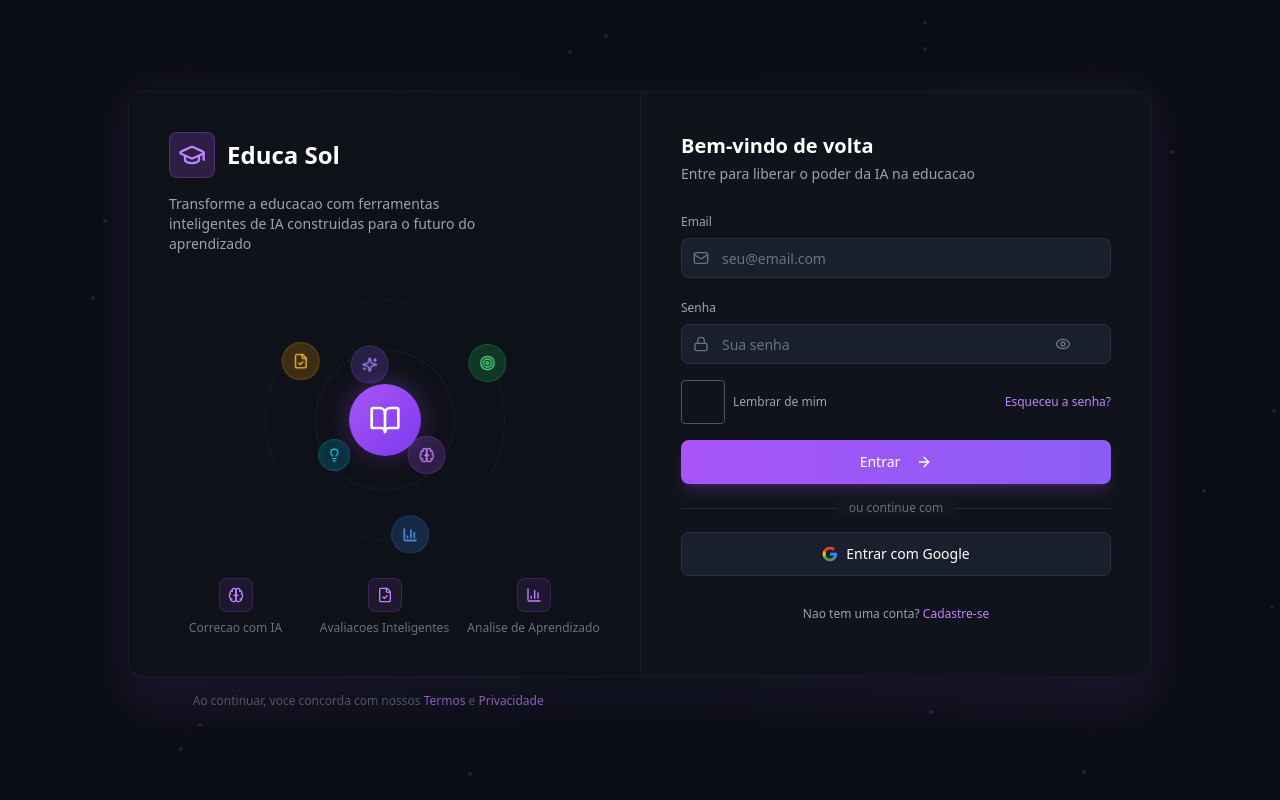
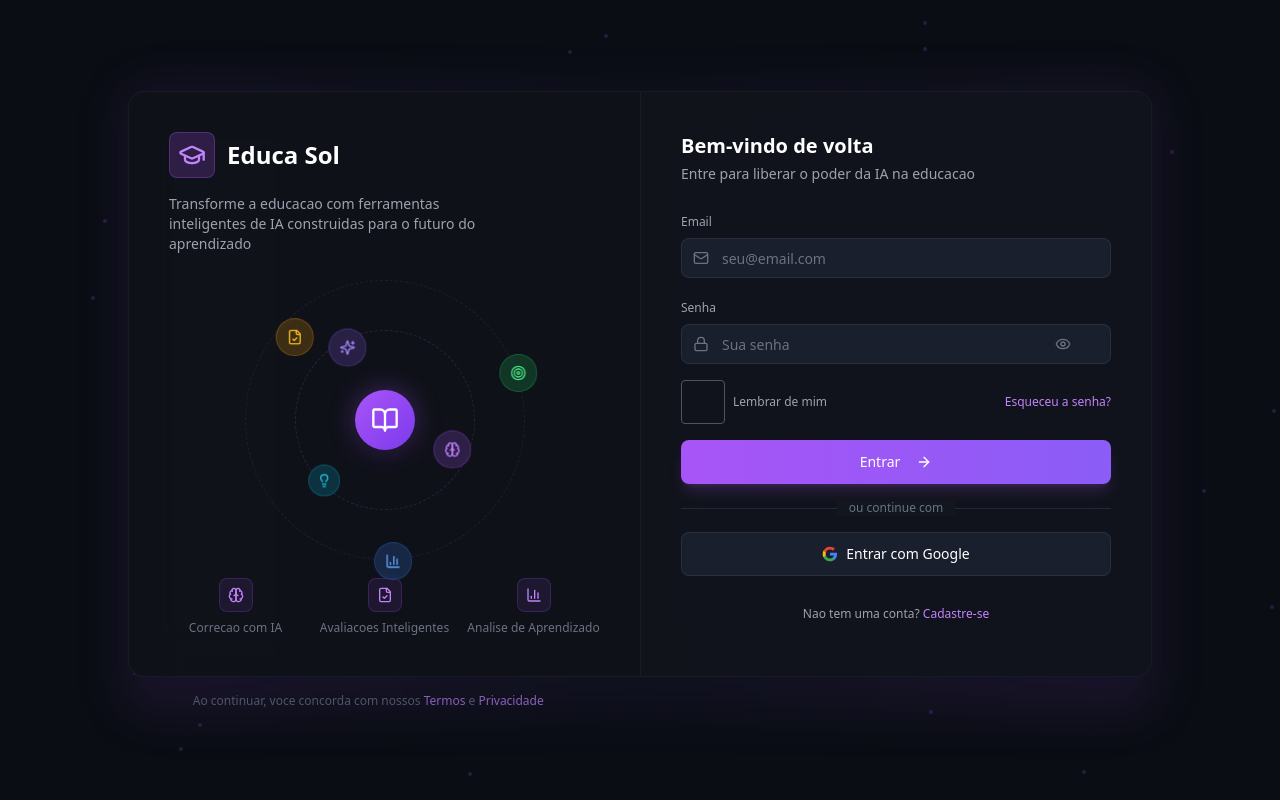
Before and after one commit to hudsonargollo/educassol, a React (Vite) app: page /auth in a window 1280 px wide. Built offline with nearby package versions, Linux system fonts and the light colour scheme.

Commit message:
Increase orbit spacing from center icon

```diff
--- a/src/pages/Auth.tsx
+++ b/src/pages/Auth.tsx
@@ -77,10 +77,10 @@ const Auth = () => {
           0%, 100% { box-shadow: 0 0 20px rgba(168, 85, 247, 0.3); }
           50% { box-shadow: 0 0 40px rgba(168, 85, 247, 0.5); }
         }
-        .orbit-inner { animation: orbit-cw 18s linear infinite; }
-        .orbit-outer { animation: orbit-ccw 30s linear infinite; }
-        .counter-inner { animation: counter-rotate-cw 18s linear infinite; }
-        .counter-outer { animation: counter-rotate-ccw 30s linear infinite; }
+        .orbit-inner { animation: orbit-cw 20s linear infinite; }
+        .orbit-outer { animation: orbit-ccw 35s linear infinite; }
+        .counter-inner { animation: counter-rotate-cw 20s linear infinite; }
+        .counter-outer { animation: counter-rotate-ccw 35s linear infinite; }
         .center-glow { animation: pulse-glow 3s ease-in-out infinite; }
       `}</style>
 
@@ -106,27 +106,27 @@ const Auth = () => {
               </div>
               <h1 className="text-2xl font-bold text-white">Educa Sol</h1>
             </div>
-            <p className="text-gray-400 text-sm mb-6 max-w-xs">
+            <p className="text-gray-400 text-sm mb-4 max-w-xs">
               Transforme a educacao com ferramentas inteligentes de IA construidas para o futuro do aprendizado
             </p>
 
             {/* Orbiting icons */}
-            <div className="relative flex-1 min-h-[280px] flex items-center justify-center">
+            <div className="relative flex-1 min-h-[300px] flex items-center justify-center">
               {/* Center icon with glow */}
               <div className="relative z-20 center-glow rounded-full">
-                <div className="relative p-5 rounded-full bg-gradient-to-br from-examai-purple-500 to-violet-600 shadow-lg">
-                  <BookOpen className="h-8 w-8 text-white" />
+                <div className="relative p-4 rounded-full bg-gradient-to-br from-examai-purple-500 to-violet-600 shadow-lg">
+                  <BookOpen className="h-7 w-7 text-white" />
                 </div>
               </div>
 
-              {/* Inner orbit ring - 140px */}
-              <div className="absolute w-[140px] h-[140px] rounded-full border border-dashed border-examai-purple-500/20" />
+              {/* Inner orbit ring - 180px */}
+              <div className="absolute w-[180px] h-[180px] rounded-full border border-dashed border-examai-purple-500/20" />
 
-              {/* Outer orbit ring - 240px */}
-              <div className="absolute w-[240px] h-[240px] rounded-full border border-dashed border-violet-500/15" />
+              {/* Outer orbit ring - 280px */}
+              <div className="absolute w-[280px] h-[280px] rounded-full border border-dashed border-violet-500/15" />
 
-              {/* Inner orbit container - 140px, rotates clockwise */}
-              <div className="absolute w-[140px] h-[140px] orbit-inner">
+              {/* Inner orbit container - 180px, rotates clockwise */}
+              <div className="absolute w-[180px] h-[180px] orbit-inner">
                 {/* Icon at top (0deg) */}
                 <div className="absolute top-0 left-1/2 -translate-x-1/2 -translate-y-1/2 counter-inner">
                   <div className="p-2.5 rounded-full bg-examai-purple-500/20 border border-examai-purple-500/30 backdrop-blur-sm">
@@ -147,8 +147,8 @@ const Auth = () => {
                 </div>
               </div>
 
-              {/* Outer orbit container - 240px, rotates counter-clockwise */}
-              <div className="absolute w-[240px] h-[240px] orbit-outer">
+              {/* Outer orbit container - 280px, rotates counter-clockwise */}
+              <div className="absolute w-[280px] h-[280px] orbit-outer">
                 {/* Icon at top (0deg) */}
                 <div className="absolute top-0 left-1/2 -translate-x-1/2 -translate-y-1/2 counter-outer">
                   <div className="p-2.5 rounded-full bg-amber-500/20 border border-amber-500/30 backdrop-blur-sm">
@@ -171,7 +171,7 @@ const Auth = () => {
             </div>
 
             {/* Feature items */}
-            <div className="grid grid-cols-3 gap-4 mt-4">
+            <div className="grid grid-cols-3 gap-4 mt-2">
               <FeatureItem icon={<Brain className="h-4 w-4" />} label="Correcao com IA" />
               <FeatureItem icon={<FileCheck className="h-4 w-4" />} label="Avaliacoes Inteligentes" />
               <FeatureItem icon={<BarChart3 className="h-4 w-4" />} label="Analise de Aprendizado" />
```
